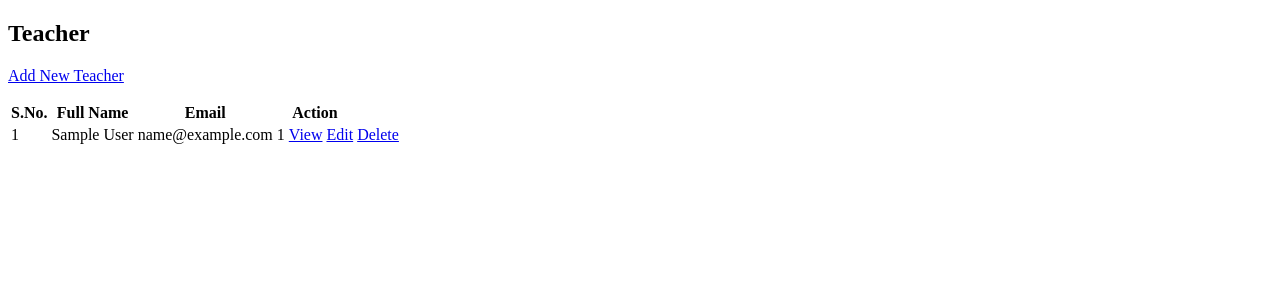
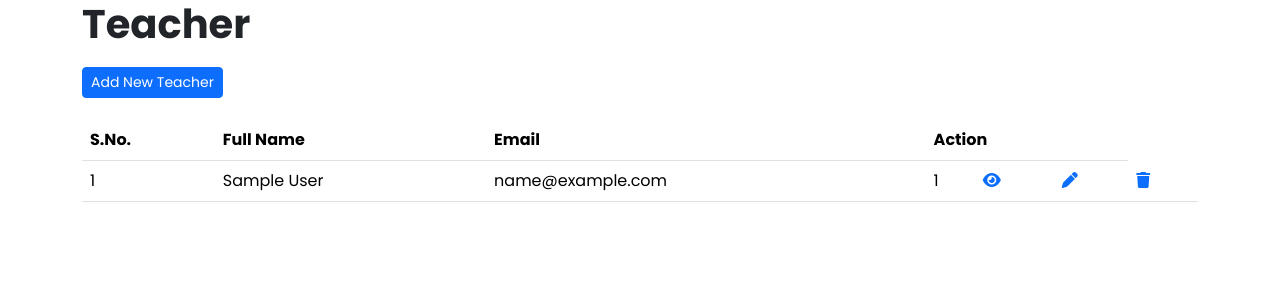
Before and after one commit to Kam137KCT/Djagno_Project, a Django app: page /teacher/list/ in a window 1280 px wide. Shown: the top 300 px of the page. Run offline with Django 5.2, Linux system fonts and the light colour scheme; tables that the repository leaves empty hold one stand-in row (values such as "Sample post"); some libraries are stand-ins or nearby versions.

Commit message:
made chagnes to lms added fontawesome, google fonts and created update and delete teacher

```diff
--- a/lms/core/templates/teachers/teachers_index.html
+++ b/lms/core/templates/teachers/teachers_index.html
@@ -23,9 +23,9 @@
                 <td>{{ teacher.full_name }}</td>
                 <td>{{ teacher.email }}</td>
                 <td>{{ teacher.phone_no }}</td>
-                <td><a href="#">View</a></td>
-                <td><a href="#">Edit</a></td>
-                <td><a href="#">Delete</a></td>
+                <td><a href="{% url 'teacher.detail' teacher.id %}"><i class="fa-solid fa-eye"></i></a></td>
+                <td><a href="{% url 'teacher.edit' teacher.id %}"><i class="fa-solid fa-pen"></i></a></td>
+                <td><a href="{% url 'teacher.delete' teacher.id %}"><i class="fa-solid fa-trash"></i></a></td>
             </tr>
             {% endfor %}
         </tbody>
--- a/lms/core/urls.py
+++ b/lms/core/urls.py
@@ -1,10 +1,13 @@
 from django.urls import path
 # from core import views
-from core.views import HomePageView, TeacherCreateView, TeacherListView
+from core.views import HomePageView, TeacherCreateView, TeacherListView, TeacherDetialView, TeacherDeleteView, TeacherUpdateView
 
 urlpatterns = [
     # path('', views.home, name='home') -- function base views loading
     path('', HomePageView.as_view(), name = 'home'),
     path('teacher/list/', TeacherListView.as_view(), name = 'teacher.index'),
     path('teacher/create/', TeacherCreateView.as_view(), name = 'teacher.create'),
+    path('teacher/<int:pk>/detail/', TeacherDetialView.as_view(), name = 'teacher.detail'),
+    path('teacher/<int:pk>/edit/', TeacherUpdateView.as_view(), name = 'teacher.edit'),
+    path('teacher/<int:pk>/delete/', TeacherDeleteView.as_view(), name = 'teacher.delete'),
 ]
--- a/lms/core/views.py
+++ b/lms/core/views.py
@@ -1,6 +1,6 @@
 from django.shortcuts import render
 from django.views.generic.base import TemplateView
-from django.views.generic import ListView, CreateView
+from django.views.generic import ListView, CreateView, UpdateView, DeleteView, DetailView
 from core.models import Teacher, Student, Assignment, Materials
 
 # Create your views here.
@@ -21,3 +21,26 @@ class TeacherCreateView(CreateView):
     fields = ['full_name', 'email', 'dpartment', 'phone_no', 'join_date', 'user']
     template_name = 'teachers/teachers_form.html'
     success_url = 'teacher_index'
+
+class TeacherDetialView(DetailView):
+    model = Teacher
+    template_name = 'teachers/teacher_detial.html'
+    context_object_name = 'teacher'
+
+class TeacherUpdateView(UpdateView):
+    model = Teacher
+    template_name = 'teachers/teacher_form.html'
+    fields = ['full_name', 'email', 'dpartment', 'phone_no', 'join_date', 'user']
+    success_url = 'teacher.index'
+
+class TeacherDeleteView(DeleteView):
+    model = Teacher
+    context_object_name = 'teacher'
+    template_name = 'teachers/teacher_delete_confirm.html'
+    success_url = 'teacher.index'
+
+# class StudentListView(ListView):
+#     model = Student
+#     context_object_name = 'student'
+#     template_name = 'students/students_index.html'
+#     paginate_by = 5
--- a/lms/lms/settings.py
+++ b/lms/lms/settings.py
@@ -122,7 +122,7 @@ USE_TZ = True
 # https://docs.djangoproject.com/en/5.2/howto/static-files/
 
 STATIC_URL = 'static/'
-
+STATICFILES_DIRS = [BASE_DIR / 'static']
 # Default primary key field type
 # https://docs.djangoproject.com/en/5.2/ref/settings/#default-auto-field
 
--- /dev/null
+++ b/lms/static/css/base.css
@@ -0,0 +1,30 @@
+@import url('https://fonts.googleapis.com/css2?family=Poppins:ital,wght@0,100;0,200;0,300;0,400;0,500;0,600;0,700;0,800;0,900;1,100;1,200;1,300;1,400;1,500;1,600;1,700;1,800;1,900&display=swap');
+
+:root {
+    --primary-color: #5641be;
+    /* --secondary-color: ; */
+    --primary-font: 'Poppins';
+    --primary-font-weight: 400;
+    --heading-font-weight: 700;
+    --subheading-font-weight: 600;
+    --primary-font-size: 2rem;
+}
+
+* {
+    font-family: var(--primary-font);
+}
+
+h1 {
+    font-family: var(--primary-font);
+    font-weight: var(--heading-font-weight);
+}
+
+h2 {
+    font-weight: var(--subheading-font-weight);
+    font-family: var(--primary-font);
+}
+
+p {
+    font-size: var(--primary-font-size);
+    font-family: var(--primary-font);
+}
--- a/lms/templates/base.html
+++ b/lms/templates/base.html
@@ -5,9 +5,13 @@
     <meta name="viewport" content="width=device-width, initial-scale=1.0">
     <title>{% block title %}{% endblock %}</title>
     <!-- boostrap css link  -->
-
+    {% load static %}
+    <!-- font awesome css link -->
+    <link href="https://cdn.jsdelivr.net/npm/bootstrap@5.3.7/dist/css/bootstrap.min.css" rel="stylesheet" integrity="sha384-LN+7fdVzj6u52u30Kp6M/trliBMCMKTyK833zpbD+pXdCLuTusPj697FH4R/5mcr" crossorigin="anonymous">
+    <link rel="stylesheet" href="https://cdnjs.cloudflare.com/ajax/libs/font-awesome/6.7.0/css/all.min.css" integrity="sha512-9xKTRVabjVeZmc+GUW8GgSmcREDunMM+Dt/GrzchfN8tkwHizc5RP4Ok/MXFFy5rIjJjzhndFScTceq5e6GvVQ==" crossorigin="anonymous" referrerpolicy="no-referrer" />
     <!-- custom css link -->
     {% block custom_css %}{% endblock %}
+    <link rel="stylesheet" href="{% static 'css/base.css' %}">
 </head>
 <body>
     <!-- navigation -->
```
Also changed, not shown: lms/core/templates/teachers/teacher_delete_confim.html (added), lms/core/templates/teachers/teacher_detial.html (added).
